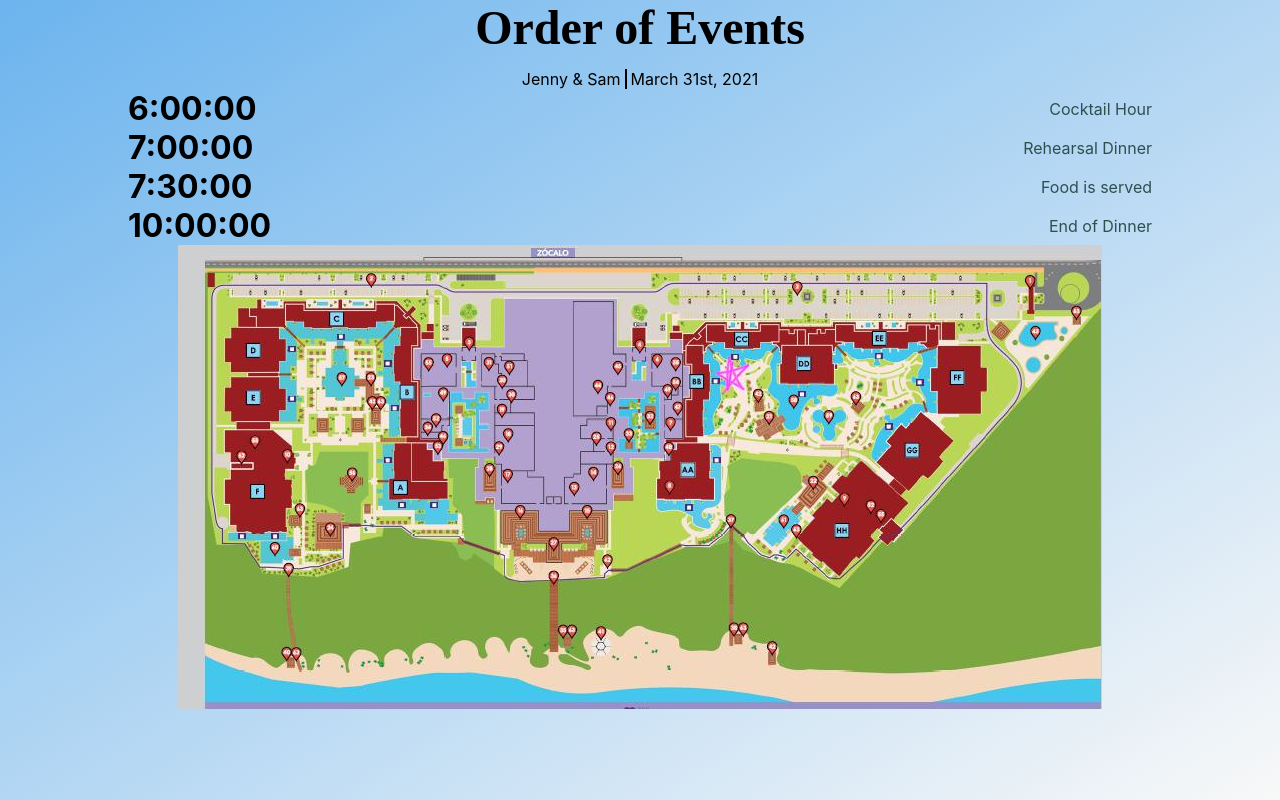
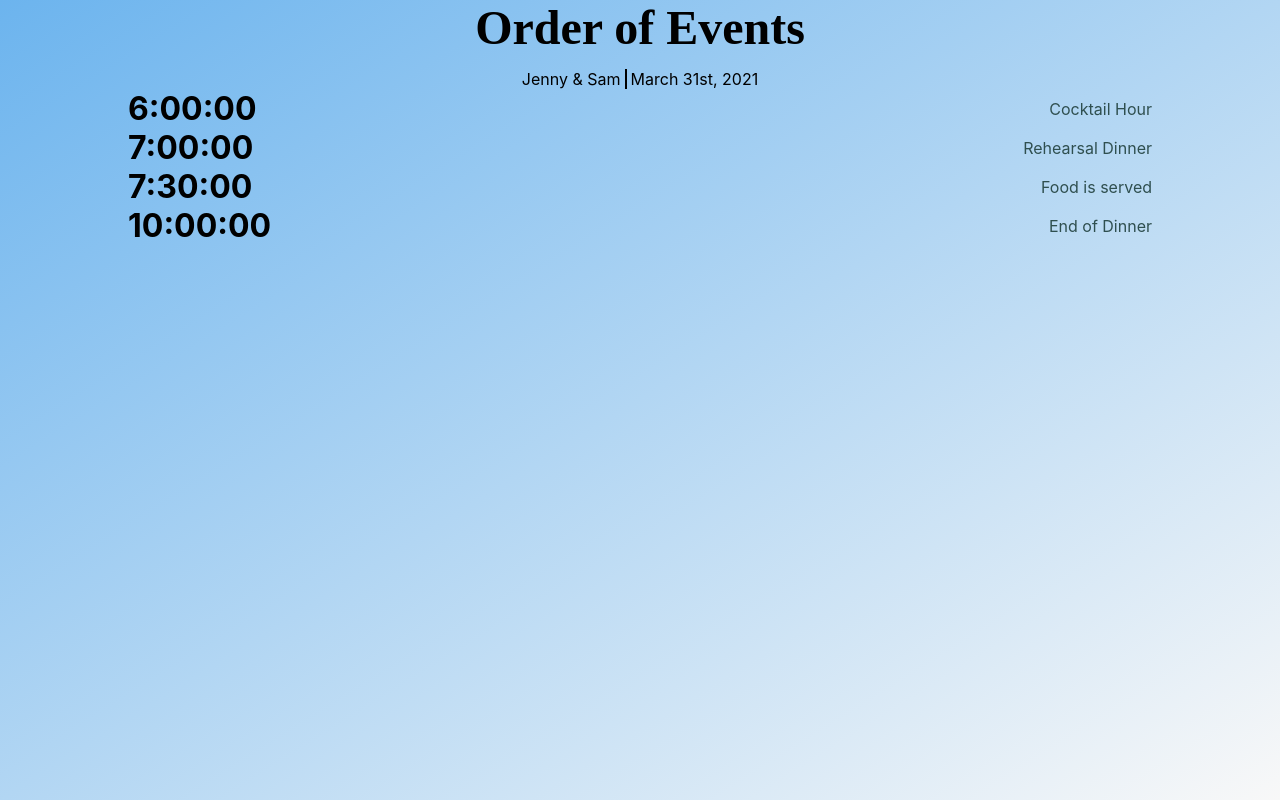
Before and after one commit to sam-a-sloate/wedding-schedule, a React (Create React App) app: page / in a window 1280 px wide. Built offline with nearby package versions, Linux system fonts and the light colour scheme.

Commit message:
Remove the map

```diff
--- a/src/App.tsx
+++ b/src/App.tsx
@@ -25,7 +25,6 @@ function App() {
           ]}
           date="March 31st, 2021"
         ></Schedule>
-        <img src={map} alt="Paridisus Map"></img>
       </a.div>}
       {flipped && <a.div
         style={{
```
